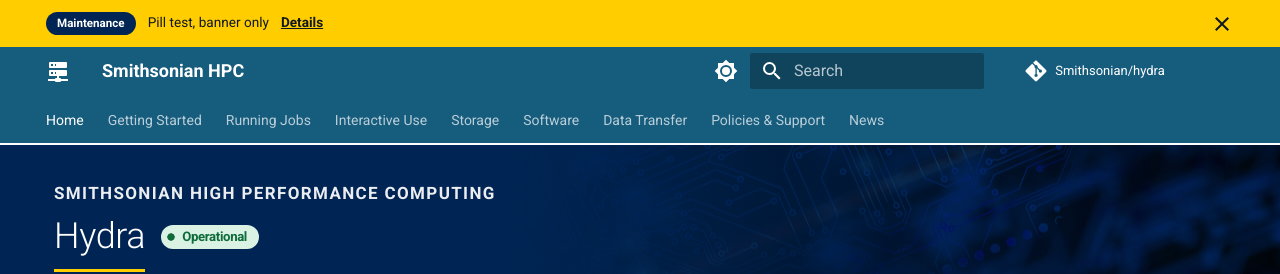
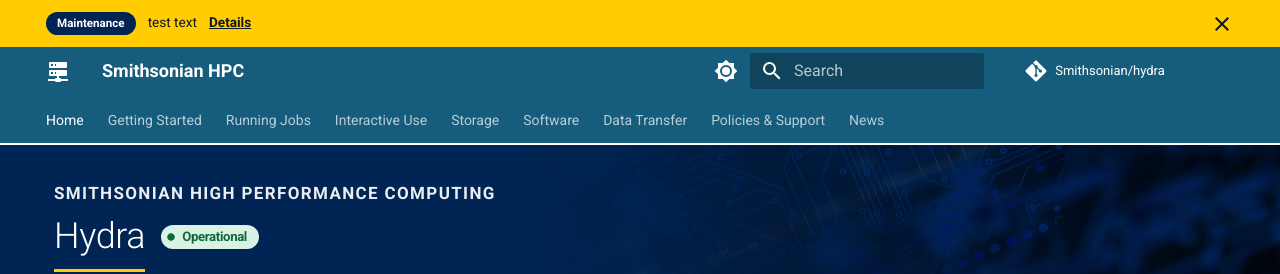
Before and after one commit to ODI-DPAC/hydra, an MkDocs documentation site: the page built from docs/index.md, in a window 1280 px wide and 993 px high. Shown: the top 274 px of the window. Built offline with MkDocs 1.6.1 and Material for MkDocs 9.7.7, drawn with Linux system fonts in a browser that asks for light colours; comment, search, counter and statistics services are not loaded.

Commit message:
News: pill test 3

```diff
--- a/mkdocs.yml
+++ b/mkdocs.yml
@@ -61,12 +61,12 @@ extra:
   # Announcement bar and status pill. kind: maintenance | outage | info.
   # Blank text = no banner, pill shows Operational.
   announce:
-    issue: "47"
+    issue: "51"
     since: "2026-09-28"
-    from: "2026-09-28T15:08:00-04:00"
-    until: "2026-09-28T15:12:00-04:00"
+    from: "2026-09-28T16:10:00-04:00"
+    until: "2026-09-28T16:15:00-04:00"
     kind: maintenance
-    text: "Pill test, banner only"
+    text: "test text"
     link: news/
   status_url: https://hydra.si.edu/tools/status/
   support_email: SI-HPC@si.edu
```
